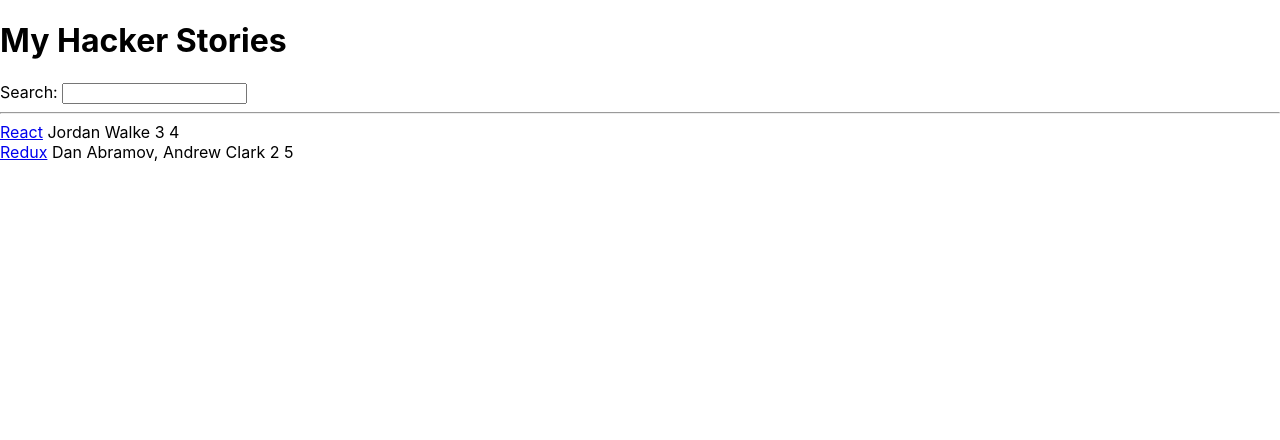
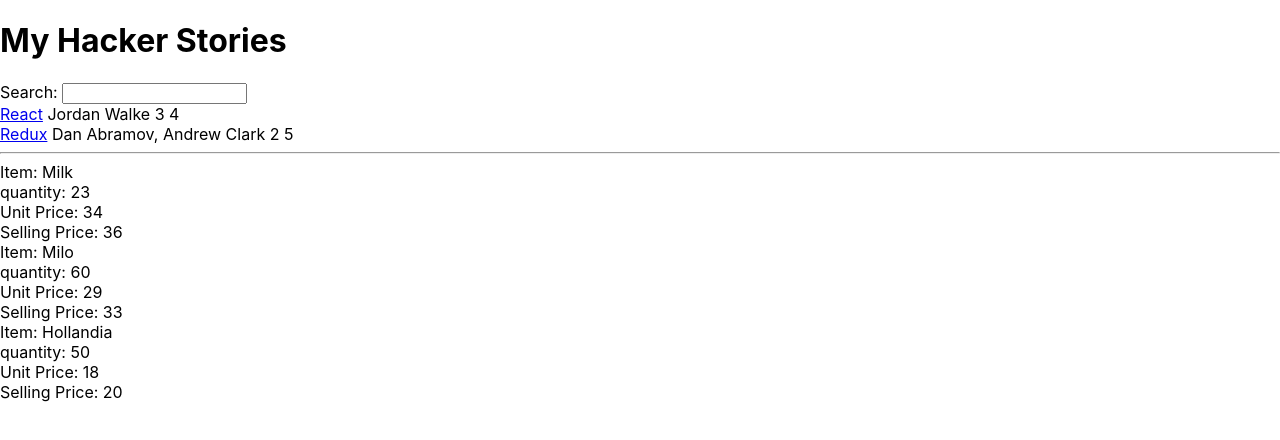
Before and after one commit to Scorti-Paul/hackers-stories, a JavaScript app: page / in a window 1280 px wide. Shown: the top 440 px of the page. Built offline with nearby package versions, Linux system fonts and the light colour scheme; the HTML template or start-up script is replaced by a standard one.

Commit message:
complete React Props section

```diff
--- a/src/App.js
+++ b/src/App.js
@@ -10,7 +10,16 @@
 }
 
 
-const list = [
+
+
+
+const App = () => {
+
+  const handleChange = event => {
+    console.log(event.target.value)
+  }
+
+  const stories = [
     {
       title: 'React',
       url: 'https://reactjs.org',
@@ -29,12 +38,29 @@
     }
   ];
 
-
-const App = () => {
-
-  const handleChange = event => {
-    console.log(event.target.value)
+  const shopItems = [
+    {
+      item: 'Milk',
+      quantity: 23,
+      unitPrice: 34,
+      sellingPrice: 36,
+      objectID: 0
+    },
+    {
+      item: 'Milo',
+      quantity: 60,
+      unitPrice: 29,
+      sellingPrice: 33,
+      objectID: 1
+    },
+    {
+      item: 'Hollandia',
+      quantity: 50,
+      unitPrice: 18,
+      sellingPrice: 20,
+      objectID: 2
     }
+  ]
 
   return (
     <div>
@@ -42,15 +68,18 @@
       <label htmlFor="search">Search: </label>
       <input type="text" id="search" onChange={handleChange} />
 
-      <hr></hr>
 
-      <List></List>
+      <List list={stories} />
+
+      <hr />
+
+      <Shop shop={shopItems} />
     </div>
   );
 }
 
-const List = () =>
-  list.map(item => (
+const List = props =>
+  props.list.map(item => (
     <div key={item.objectID}>
       <span>
         <a href={item.url}>{item.title}</a>
@@ -62,5 +91,14 @@
   ));
 
 
+const Shop = props =>
+  props.shop.map(item => (
+    <div key={item.objectID}>
+      <div>Item: {item.item}</div>
+      <div>quantity: {item.quantity}</div>
+      <div>Unit Price: {item.unitPrice} </div>
+      <div>Selling Price: {item.sellingPrice} </div>
+    </div>
+  ))
 
 export default App;
```
Lines whose indentation alone changed are shown as unchanged.
